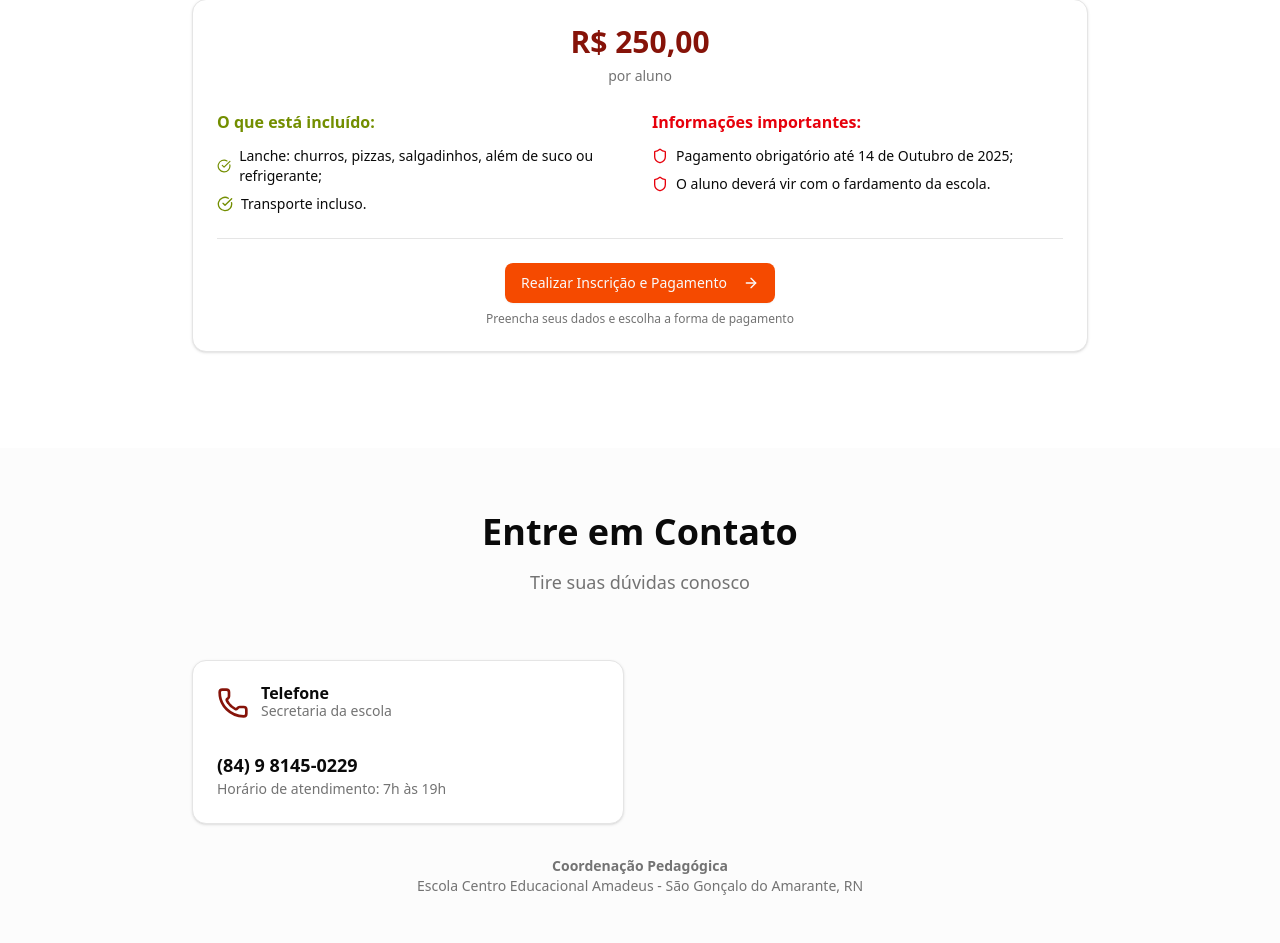
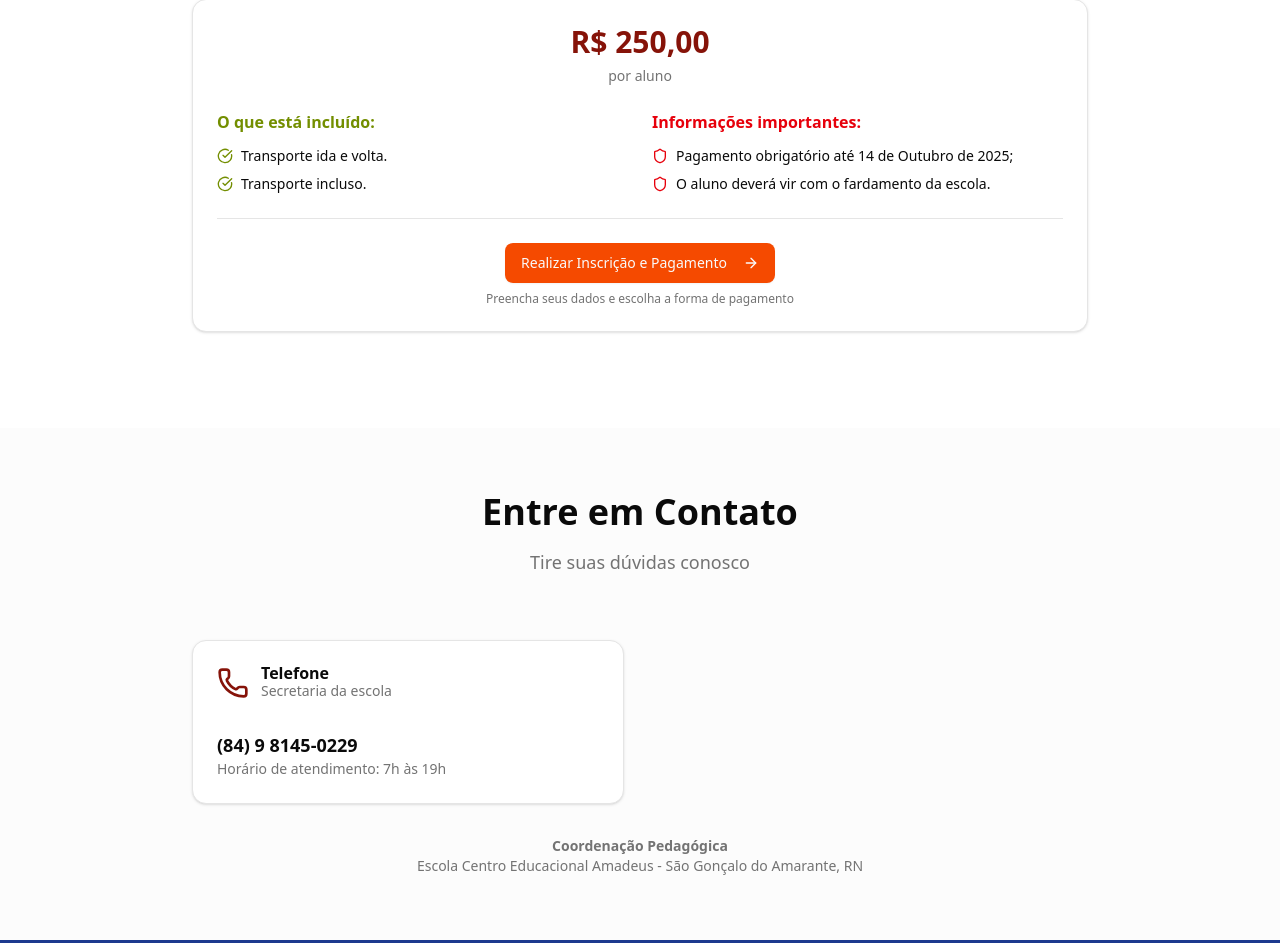
Before and after one commit to pedrologapp/amadeus-venezapark, a React (Vite) app: page / in a window 1280 px wide. Shown: the part 2853-3796 px from the top of the page. Built offline with nearby package versions, Linux system fonts and the light colour scheme.

Commit message:
Update App.jsx

```diff
--- a/src/App.jsx
+++ b/src/App.jsx
@@ -502,7 +502,7 @@ function App() {
                   <ul className="space-y-2 text-sm">
                     <li className="flex items-center">
                       <CheckCircle className="h-4 w-4 text-accent mr-2" />
-                      Lanche: churros, pizzas, salgadinhos, além de suco ou refrigerante;
+                      Transporte ida e volta.
                     </li>
                     <li className="flex items-center">
                       <CheckCircle className="h-4 w-4 text-accent mr-2" />
```
